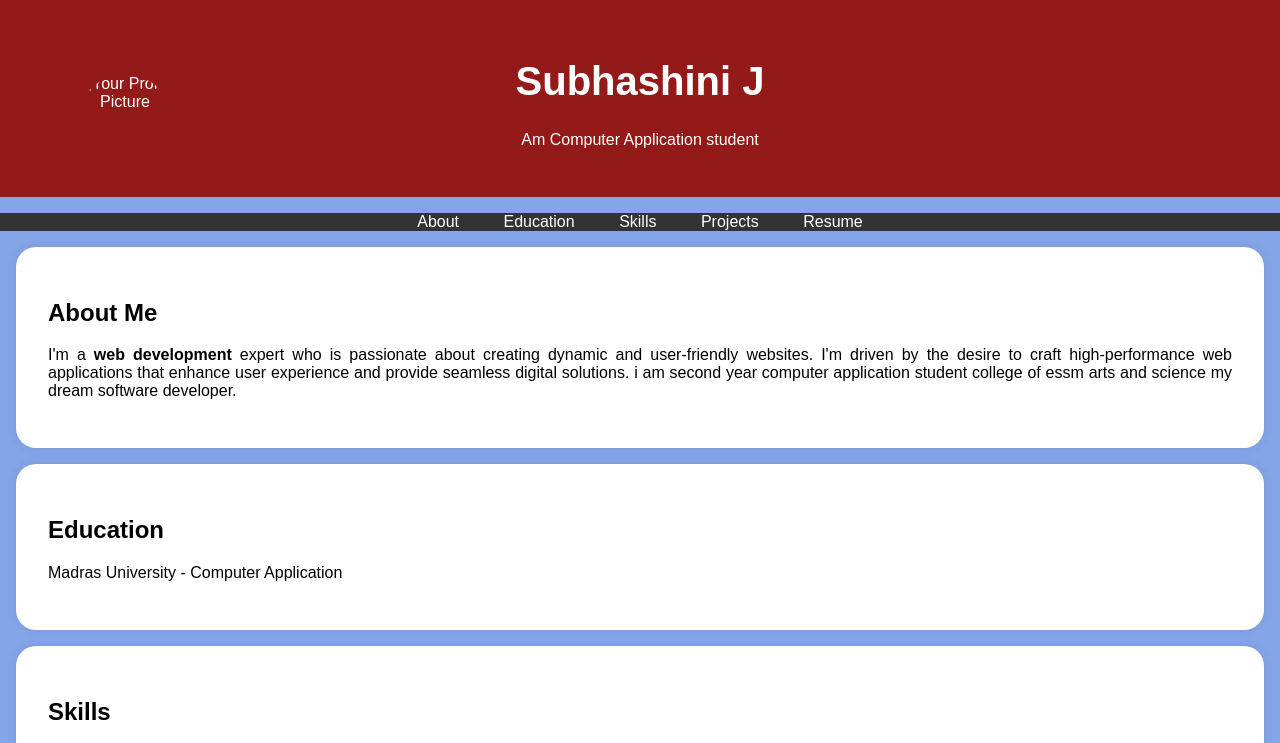
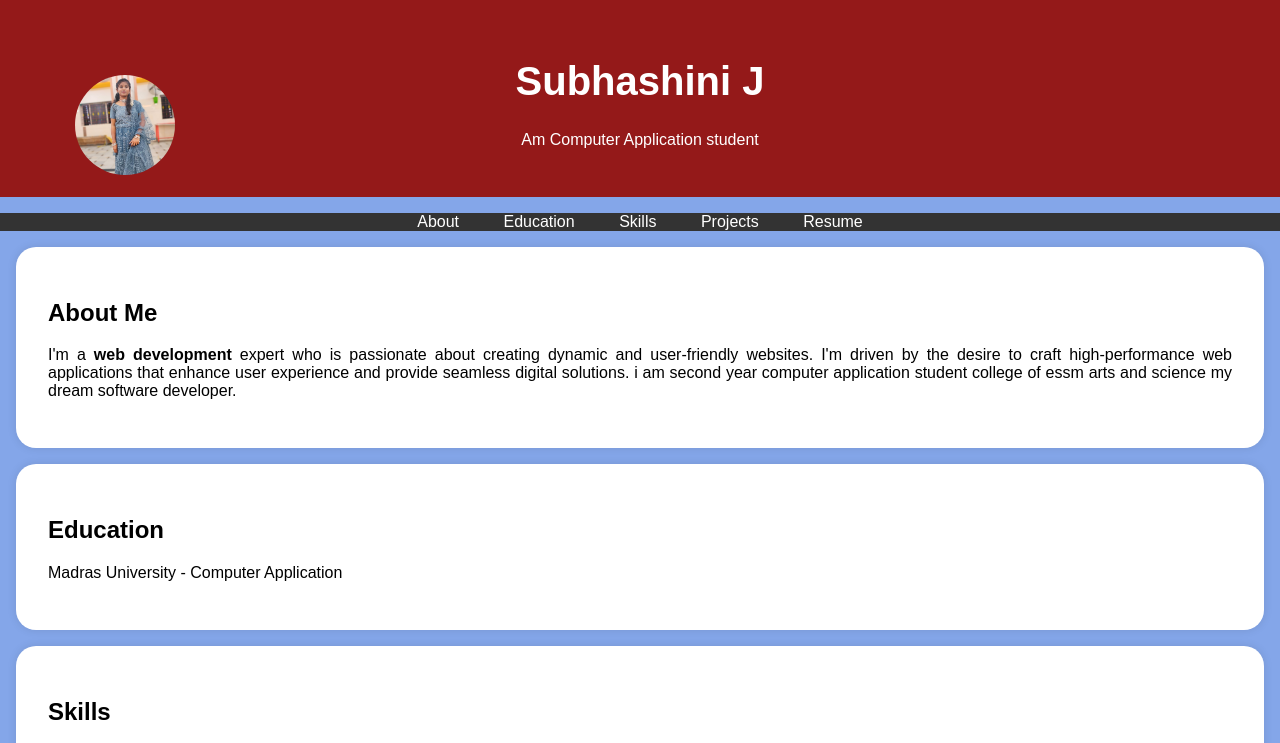
Before and after one commit to Suji280117/Suba, a plain HTML site: page index.html in a window 1280 px wide. Shown: the top 743 px of the page. Drawn offline with Linux system fonts and the light colour scheme.

Commit message:
Update index.html

```diff
--- a/index.html
+++ b/index.html
@@ -95,7 +95,7 @@
     <header>
         <div class="header-content">
             <!-- Add your profile picture here -->
-            <img src="passport photo.jpg" alt="Your Profile Picture" class="profile-picture">
+            <img src="1740243898834.jpg" alt="Your Profile Picture" class="profile-picture">
             <h1>Subhashini J</h1>
             <p>Am Computer Application student</p>
         </div>
```
